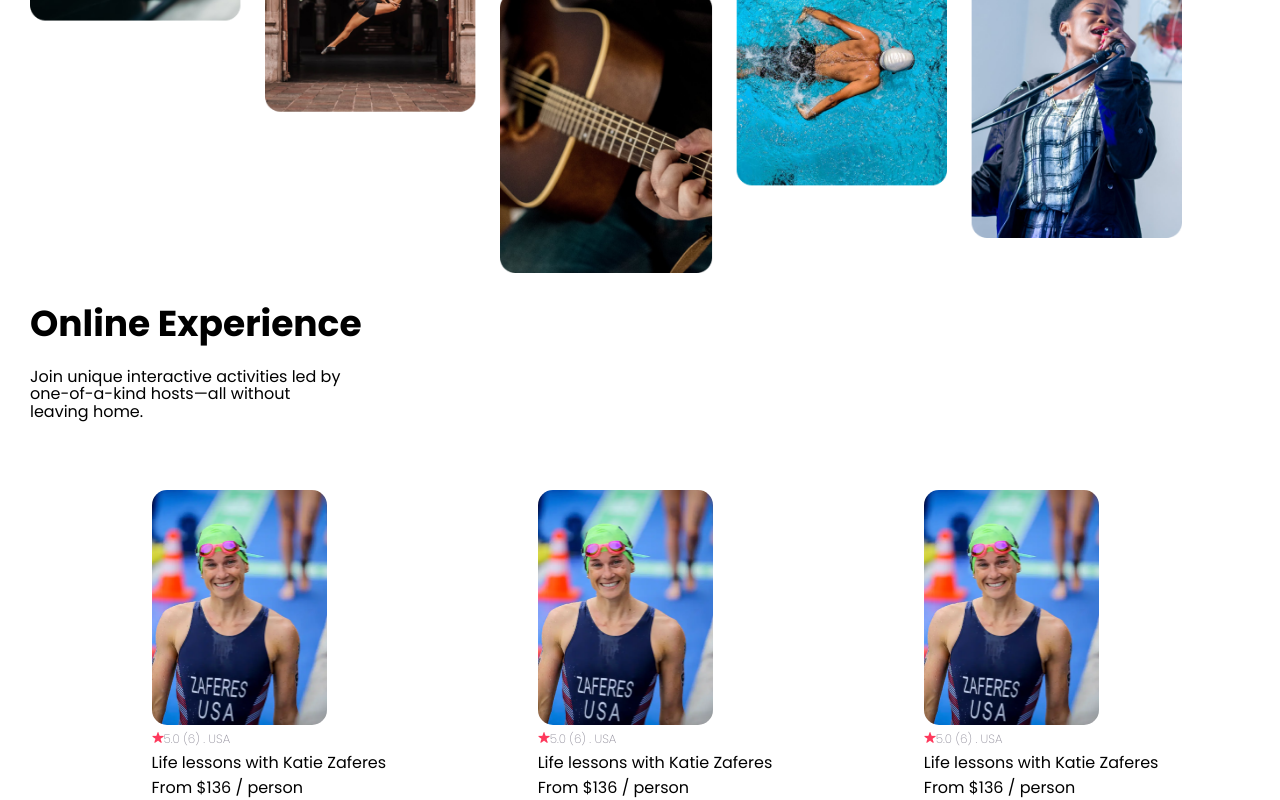
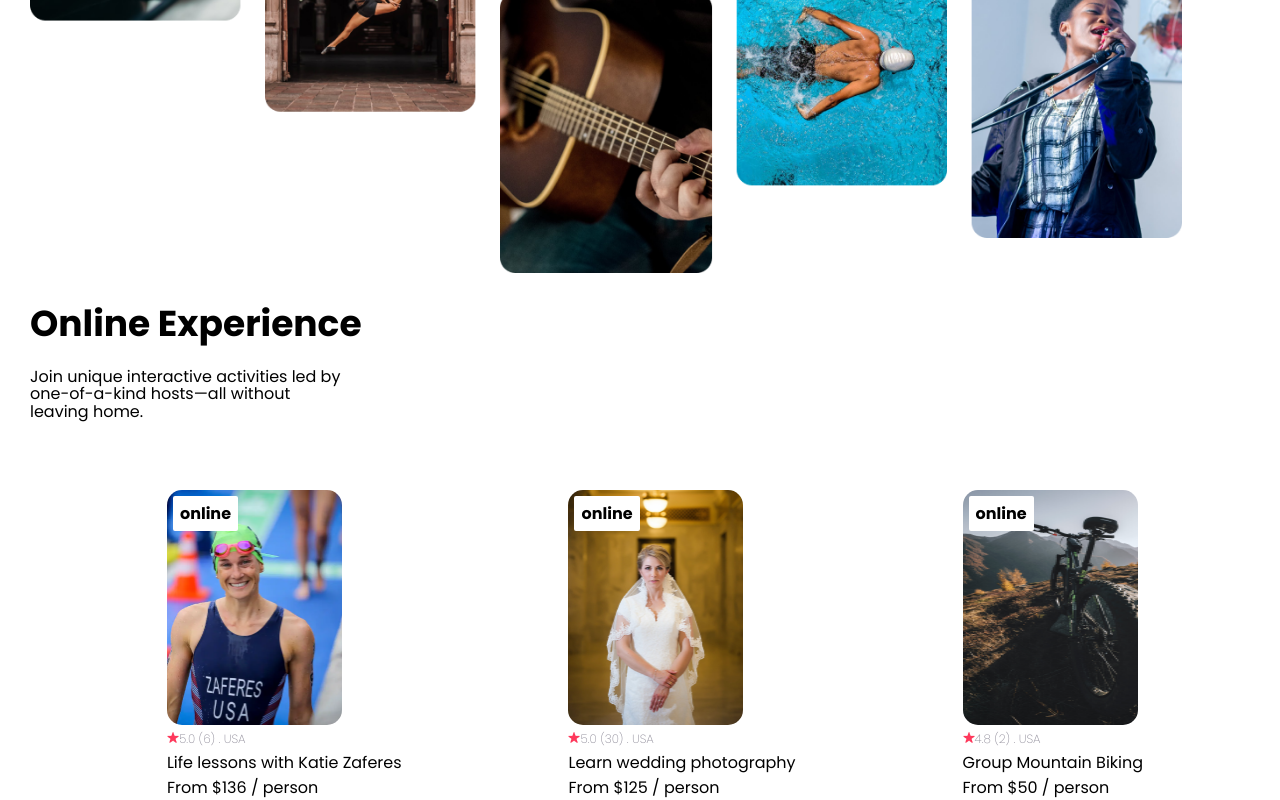
Before and after one commit to gentiles/airbnb, a React (Create React App) app: page / in a window 1280 px wide. Shown: the part 512-1312 px from the top of the page. Built offline with nearby package versions, Linux system fonts and the light colour scheme.

Commit message:
Done air bnd

```diff
--- a/src/App.css
+++ b/src/App.css
@@ -49,6 +49,7 @@
   /* flex-flow: row; */
   margin-top: 50px;
   margin-left: 30px;
+  position: relative;
 
 }
 .Image--Card{
@@ -90,3 +91,12 @@ line-height: 110%; /* 13.2px */
   flex-wrap: wrap;
   justify-content: space-evenly;
 }
+.card--badge{
+    position: absolute;
+    top: 6px;
+    left: 6px;
+    background-color: white;
+    padding: 5px 7px;
+    border-radius: 2px;
+    font-weight: bold;
+}
--- a/src/App.js
+++ b/src/App.js
@@ -3,33 +3,28 @@ import './App.css';
 import NavBar from './components/NavBar';
 import Hero from './components/Hero';
 import Cards from './components/Cards'
+import Data from './components/data'
+
+
 function App() {
+  const Card = Data.map((item) =>{
+    return (
+        <Cards
+          img ={item.img}
+          rating ={item.rating}
+          location ={item.location}
+          name ={item.name}
+          price ={item.price}
+          openSpot ={item.openSpot}
+        />
+    )
+  })
   return (
     <div>
       <NavBar />
       <Hero />
             <div className='container'>
-              <Cards
-                img ="../image/swimming_v2.png"
-                rating ="5.0 (6)"
-                location =". USA"
-                name = "Life lessons with Katie Zaferes"
-                price = "From $136"
-              />
-              <Cards
-                img ="../image/swimming_v2.png"
-                rating ="5.0 (6)"
-                location =". USA"
-                name = "Life lessons with Katie Zaferes"
-                price = "From $136"
-              />
-              <Cards
-                img ="../image/swimming_v2.png"
-                rating ="5.0 (6)"
-                location =". USA"
-                name = "Life lessons with Katie Zaferes"
-                price = "From $136"
-              />
+              {Card}
             </div>
 
       </div>
--- a/src/components/Cards.js
+++ b/src/components/Cards.js
@@ -1,10 +1,20 @@
 import React from "react";
 
 export default function Cards (props){
+    let badgeText
+    if (props.openSpot === 0) {
+        badgeText = "sold out"
+    }else{
+        badgeText = "online"
+    }
+
     return(
         <div >
 
                     <section className="Card--Section">
+                        {badgeText && <div className="card--badge">
+                            {badgeText}
+                        </div>}
                         <div>
                             <img className="Image--Card" src= {props.img}  alt="swimming"/>
                         </div>
--- /dev/null
+++ b/src/components/data.js
@@ -0,0 +1,30 @@
+//eslint-disable-next-line
+export default  [
+    {
+        id:0,
+        img :"../image/swimming_v2.png",
+        rating :"5.0 (6)",
+        location :". USA",
+        name : "Life lessons with Katie Zaferes",
+        price : "From $136",
+        openSpot: 1,
+    },
+    {
+        id:1,
+        img:"../image/wedding-photography.png",
+        rating:"5.0 (30)",
+        location :". USA",
+        name:"Learn wedding photography",
+        price:"From $125",
+        openSpot: 4,
+    },
+    {
+        id:2,
+        img :"../image/mountain-bike.png",
+        rating :"4.8 (2)",
+        location :". USA",
+        name :"Group Mountain Biking",
+        price : "From $50",
+        openSpot: 5,
+    }
+]
```
